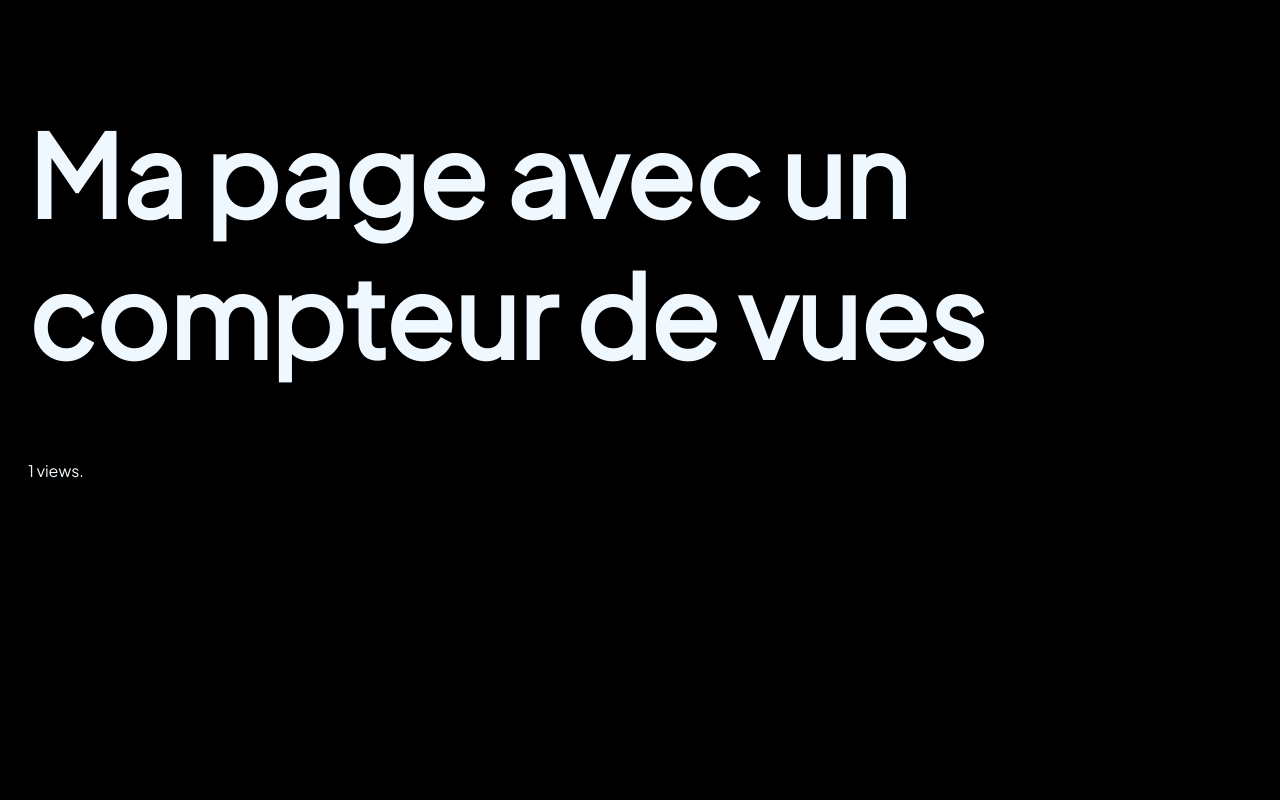
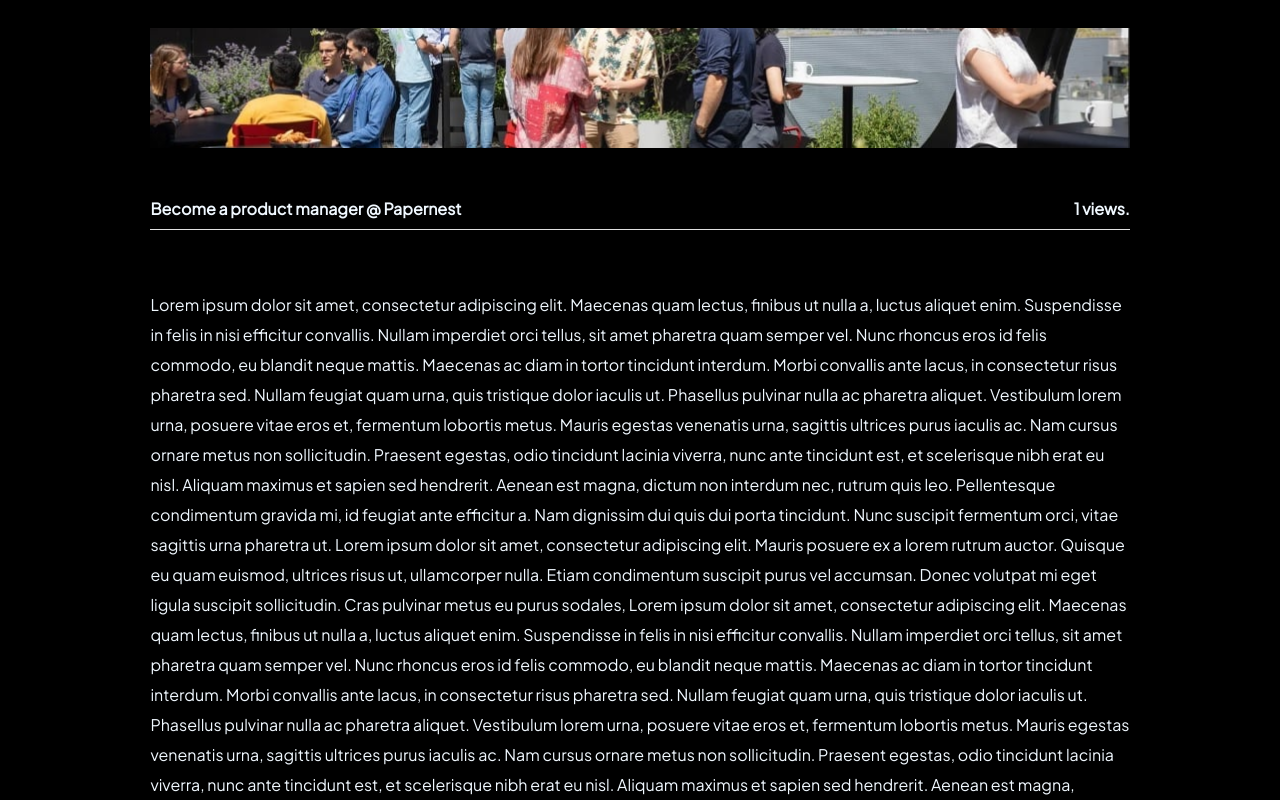
Before and after one commit to rob1-alt/folio23, a Next.js app: page /Papernest in a window 1280 px wide. Shown: the top 800 px of the page. Built offline with nearby package versions, Linux system fonts and the light colour scheme.

Commit message:
adding my blog section

```diff
--- a/src/pages/Papernest.js
+++ b/src/pages/Papernest.js
@@ -1,11 +1,35 @@
 import React from 'react';
 import CompteurDeVues from '@/components/counter';
+import styles from '@/styles/Article.module.css'
 
 function PageAvecCompteur() {
   return (
     <div>
-      <h1>Ma page avec un compteur de vues</h1>
-      <CompteurDeVues />
+      <div className={styles.article}>
+        <div className={styles.pictureBanner}></div>
+        <div className={styles.details}>
+          <div className={styles.title}>Become a product manager @ Papernest</div>
+          <div className={styles.views}><CompteurDeVues/></div>
+        </div>
+        <div className={styles.line}></div>
+        <div className={styles.articleContent}>
+        Lorem ipsum dolor sit amet, consectetur adipiscing elit. Maecenas quam lectus, finibus ut nulla a, luctus aliquet enim. Suspendisse in felis in nisi efficitur convallis. Nullam imperdiet orci tellus, sit amet pharetra quam semper vel. Nunc rhoncus eros id felis commodo, eu blandit neque mattis. Maecenas ac diam in tortor tincidunt interdum. Morbi convallis ante lacus, in consectetur risus pharetra sed. Nullam feugiat quam urna, quis tristique dolor iaculis ut.
+
+Phasellus pulvinar nulla ac pharetra aliquet. Vestibulum lorem urna, posuere vitae eros et, fermentum lobortis metus.
+Mauris egestas venenatis urna, sagittis ultrices purus iaculis ac. Nam cursus ornare metus non sollicitudin. Praesent egestas, odio tincidunt lacinia viverra, nunc ante tincidunt est, et scelerisque nibh erat eu nisl. Aliquam maximus et sapien sed hendrerit. Aenean est magna, dictum non interdum nec, rutrum quis leo.
+
+Pellentesque condimentum gravida mi, id feugiat ante efficitur a. Nam dignissim dui quis dui porta tincidunt. Nunc suscipit fermentum orci, vitae sagittis urna pharetra ut. Lorem ipsum dolor sit amet, consectetur adipiscing elit. Mauris posuere ex a lorem rutrum auctor.
+Quisque eu quam euismod, ultrices risus ut, ullamcorper nulla. Etiam condimentum suscipit purus vel accumsan. Donec volutpat mi eget ligula suscipit sollicitudin. Cras pulvinar metus eu purus sodales,
+
+Lorem ipsum dolor sit amet, consectetur adipiscing elit. Maecenas quam lectus, finibus ut nulla a, luctus aliquet enim. Suspendisse in felis in nisi efficitur convallis. Nullam imperdiet orci tellus, sit amet pharetra quam semper vel. Nunc rhoncus eros id felis commodo, eu blandit neque mattis. Maecenas ac diam in tortor tincidunt interdum. Morbi convallis ante lacus, in consectetur risus pharetra sed. Nullam feugiat quam urna, quis tristique dolor iaculis ut.
+
+Phasellus pulvinar nulla ac pharetra aliquet. Vestibulum lorem urna, posuere vitae eros et, fermentum lobortis metus.
+Mauris egestas venenatis urna, sagittis ultrices purus iaculis ac. Nam cursus ornare metus non sollicitudin. Praesent egestas, odio tincidunt lacinia viverra, nunc ante tincidunt est, et scelerisque nibh erat eu nisl. Aliquam maximus et sapien sed hendrerit. Aenean est magna, dictum non interdum nec, rutrum quis leo.
+
+Pellentesque condimentum gravida mi, id feugiat ante efficitur a. Nam dignissim dui quis dui porta tincidunt. Nunc suscipit fermentum orci, vitae sagittis urna pharetra ut. Lorem ipsum dolor sit amet, consectetur adipiscing elit. Mauris posuere ex a lorem rutrum auctor.
+Quisque eu quam euismod, ultrices risus ut, ullamcorper nulla. Etiam condimentum suscipit purus vel accumsan. Donec volutpat mi eget ligula suscipit sollicitudin. Cras pulvinar metus eu purus sodales,
+        </div>
+      </div>
     </div>
   );
 }
--- /dev/null
+++ b/src/styles/Article.module.css
@@ -0,0 +1,36 @@
+.article{
+    display: flex;
+    flex-direction: column;
+    align-items: center;
+    justify-content: center;
+}
+
+.pictureBanner{
+    width: 80%;
+    height: 120px;
+    background: url('/papernest-barcelona.jpg');
+    background-size: cover;
+    background-position: center;
+}
+
+.details{
+    font-weight: bold;
+    margin-top: 50px;
+    width: 80%;
+    display: flex;
+    flex-direction: row;
+    justify-content: space-between;
+}
+
+.line{
+    width: 80%;
+    height: 1px;
+    background: #e0e0e0;
+    margin: 10px;
+}
+
+.articleContent{
+    width: 80%;
+    margin-top: 50px;
+    line-height: 30px;
+}
--- a/src/styles/Home.module.css
+++ b/src/styles/Home.module.css
@@ -161,7 +161,7 @@
 .pictureCard{
   margin-top: var(--margin-main);
   width: 80%;
-  background: url('/pseudo.png');
+  background: url('/papernest-barcelona.jpg');
   background-size: cover;
   background-position: center;
   height: 80px;
```
Also changed, not shown: src/components/articleCard.js (added, +28 -0 lines), src/components/articles.json (added, +9 -0 lines), src/pages/index.js (+6 -4 lines), public/papernest-barcelona.jpg (added).
